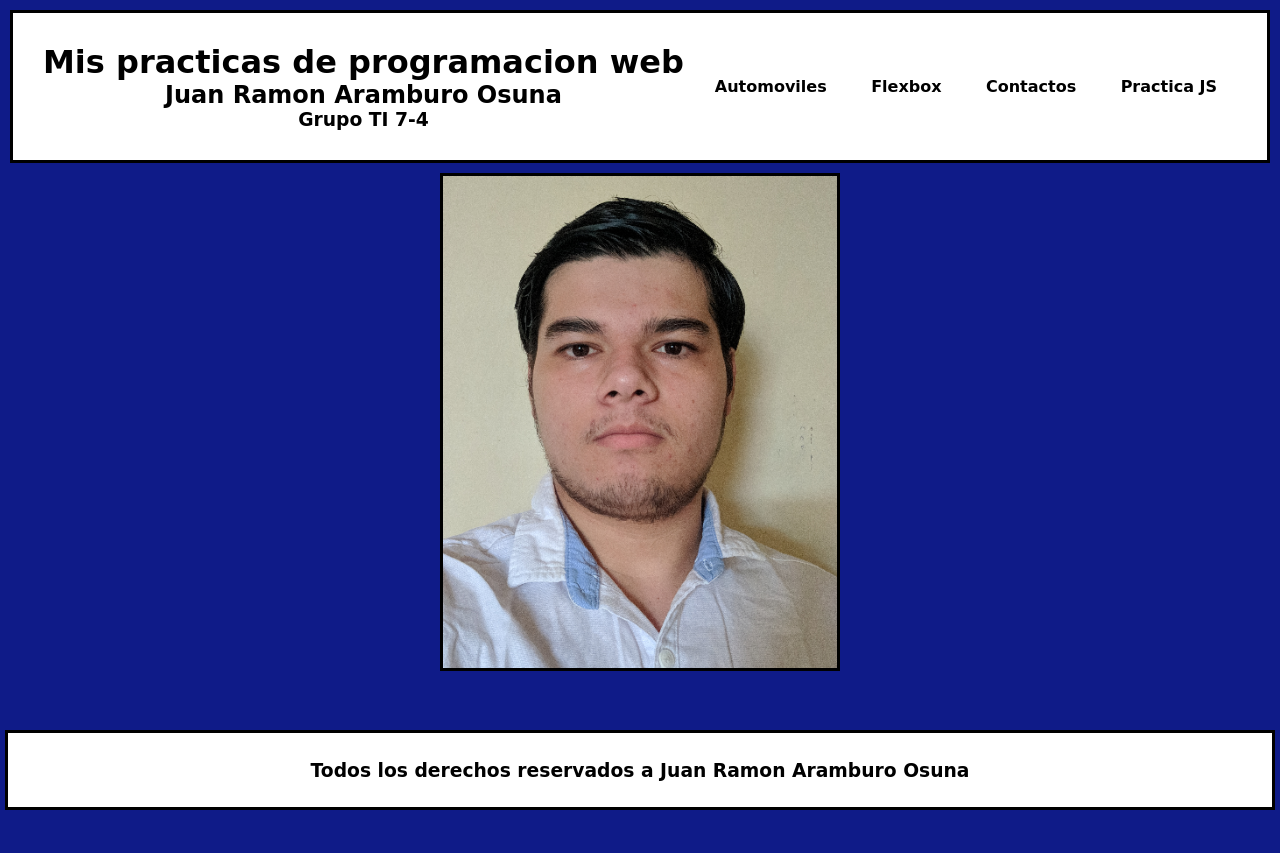
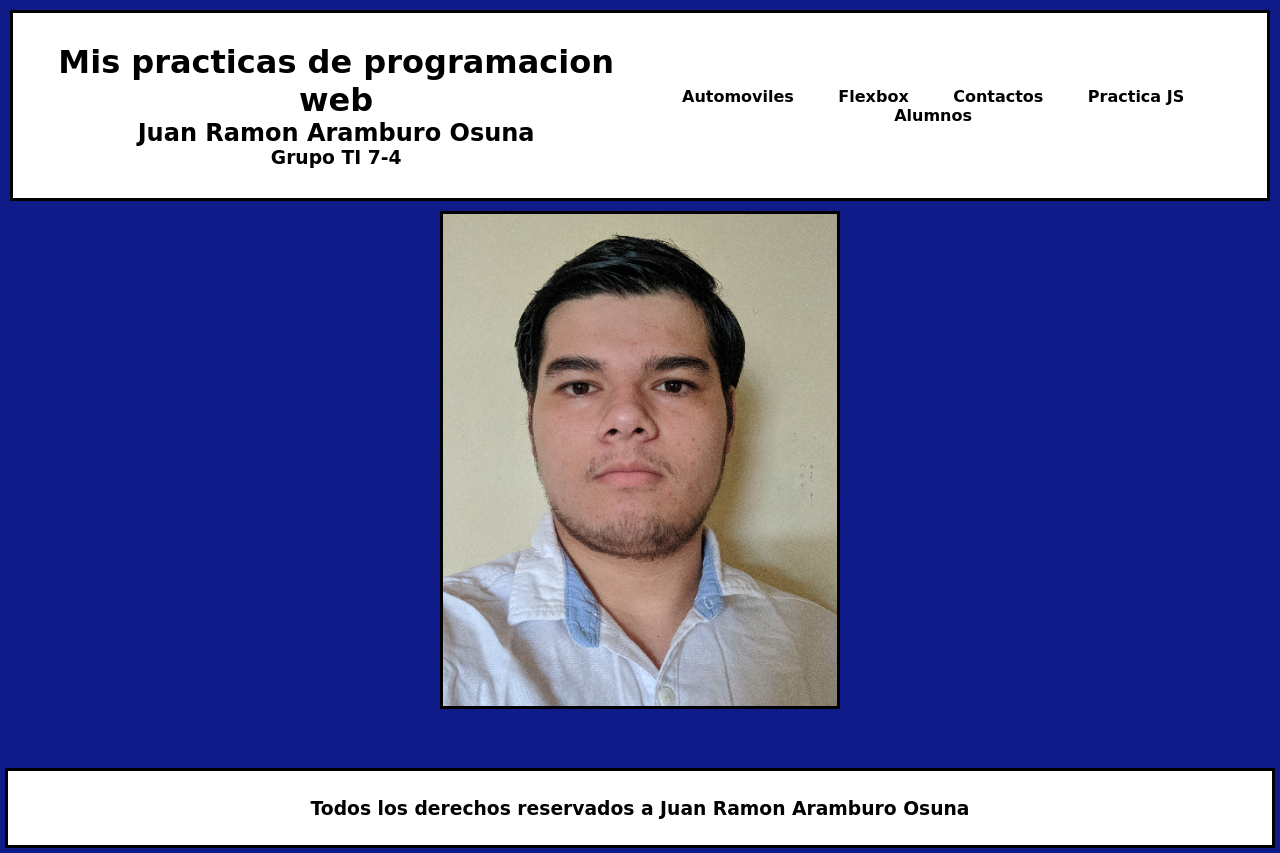
Before and after one commit to JuanAramburo/automoviles2, a plain HTML site: page index.html in a window 1280 px wide. Before the commit the page ends 815 px from the top, so only its background shows below. Drawn offline with Linux system fonts and the light colour scheme; a web font is replaced by a local one.

Commit message:
Se agrego pagina de Alumnos a Index

```diff
--- a/index.html
+++ b/index.html
@@ -23,6 +23,7 @@
                     <a href="/html/flexbox.html">Flexbox</a>
                     <a href="/html/contactos.html">Contactos</a>
                     <a href="/html/practicas.html">Practica JS</a>
+                    <a href="/html/alumnos.html">Alumnos</a>
                 </ul>
             </nav>
         </header>
```
